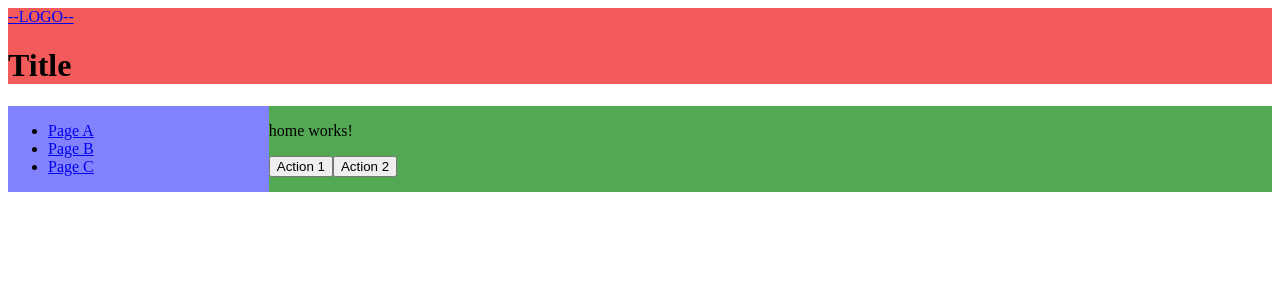
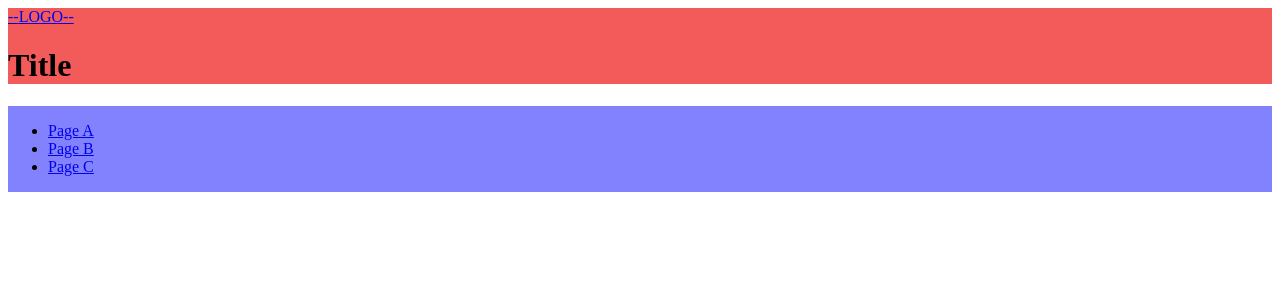
Before and after one commit to johnnyGabriel/angular-base, an Angular app: page / in a window 1280 px wide. Shown: the top 300 px of the page. Built offline with nearby package versions, Linux system fonts and the light colour scheme.

Commit message:
routing: router outlet

```diff
--- a/src/app/app-routing.module.ts
+++ b/src/app/app-routing.module.ts
@@ -3,7 +3,6 @@ import { RouterModule, Routes } from '@angular/router';
 import { HomeComponent } from './home/home.component';
 
 const routes: Routes = [
-  { path: '', component: HomeComponent },
   { path: 'pages', loadChildren: () => import('./pages/pages.module').then(m => m.PagesModule) }
 ];
 
--- a/src/app/app.component.html
+++ b/src/app/app.component.html
@@ -21,8 +21,6 @@
     </nav>
   </aside>
 
-  <section class="content">
-    <router-outlet></router-outlet>
-  </section>
+
 
 </div>
```
